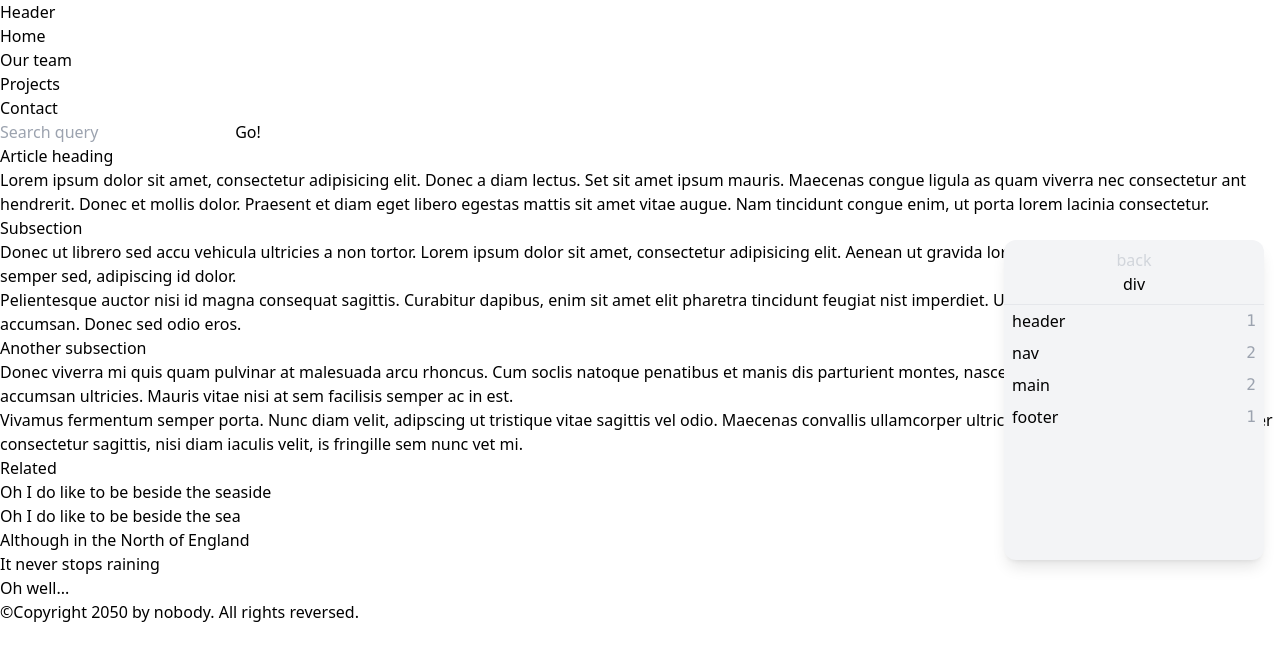
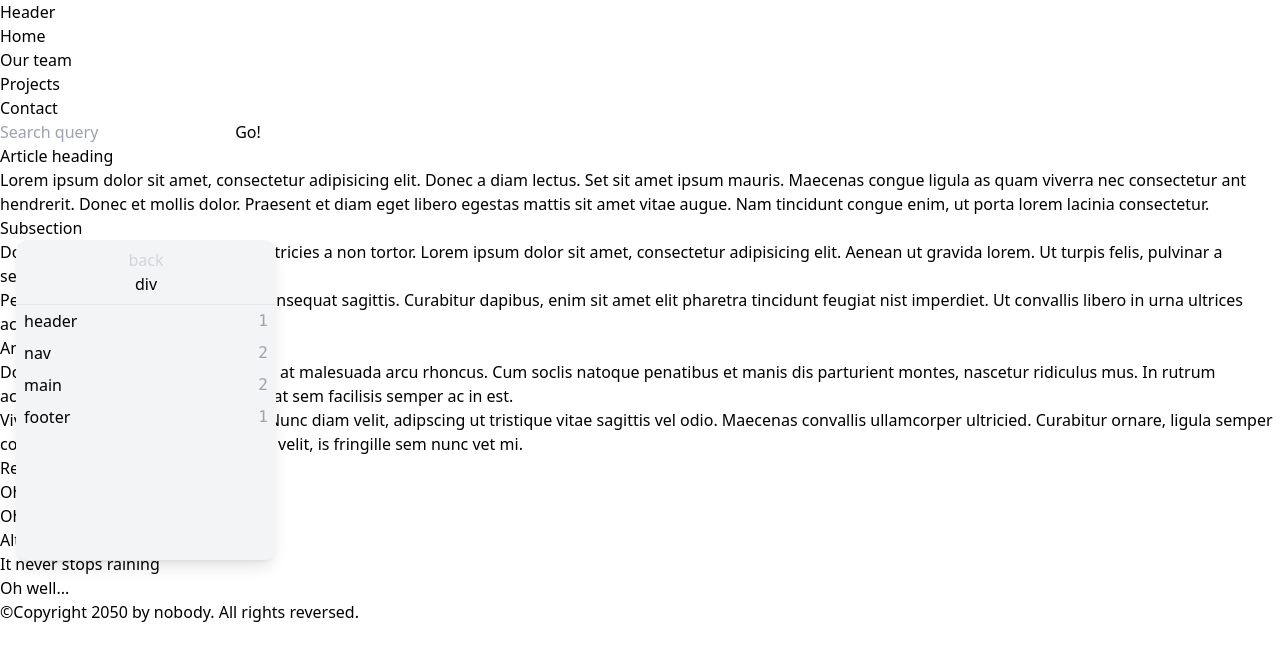
Before and after one commit to arjunchib/monet, a Svelte app: page / in a window 1280 px wide. Shown: the top 660 px of the page. Built offline with nearby package versions, Linux system fonts and the light colour scheme.

Commit message:
Hide panel

```diff
--- a/src/App.svelte
+++ b/src/App.svelte
@@ -4,6 +4,7 @@
   import testHtml from "./assets/test.html?raw";
 
   let root;
+  let showPanel = true;
 
   const observer = new MutationObserver((records) => {
     if (records.every((record) => record.attributeName === "data-hover"))
@@ -19,9 +20,13 @@
       attributes: true,
       childList: true,
     });
+    document.addEventListener("keydown", handleKeydown);
   });
 
-  onDestroy(() => observer.disconnect());
+  onDestroy(() => {
+    observer.disconnect();
+    document.removeEventListener("keydown", handleKeydown);
+  });
 
   let hovered;
   function move(e) {
@@ -40,9 +45,16 @@
     e.target.dataset.active = "";
     active = e.target;
   }
+
+  function handleKeydown(e) {
+    if (e.code === "Space") showPanel = !showPanel;
+  }
 </script>
 
-<nav class="amoeba h-screen w-screen fixed pointer-events-none">
+<nav
+  class="amoeba h-screen w-screen fixed pointer-events-none"
+  class:hidden={!showPanel}
+>
   <Directory {root} />
 </nav>
 
@@ -66,4 +78,8 @@
     @apply outline-dark-100;
     outline-offset: 0;
   }
+
+  :global(.hidden) {
+    display: none;
+  }
 </style>
--- a/src/lib/Directory.svelte
+++ b/src/lib/Directory.svelte
@@ -79,7 +79,7 @@
 </script>
 
 <div
-  class="bg-gray-100 w-65 h-80 rounded-xl shadow-lg amoeba-item self-center m-4 divide-y justify-self-end pointer-events-auto"
+  class="bg-gray-100 w-65 h-80 rounded-xl shadow-lg amoeba-item self-center m-4 divide-y justify-self-start pointer-events-auto"
 >
   <div class="m-2 grid grid-cols-[1fr,3fr,1fr] justify-items-center">
     <button
```
